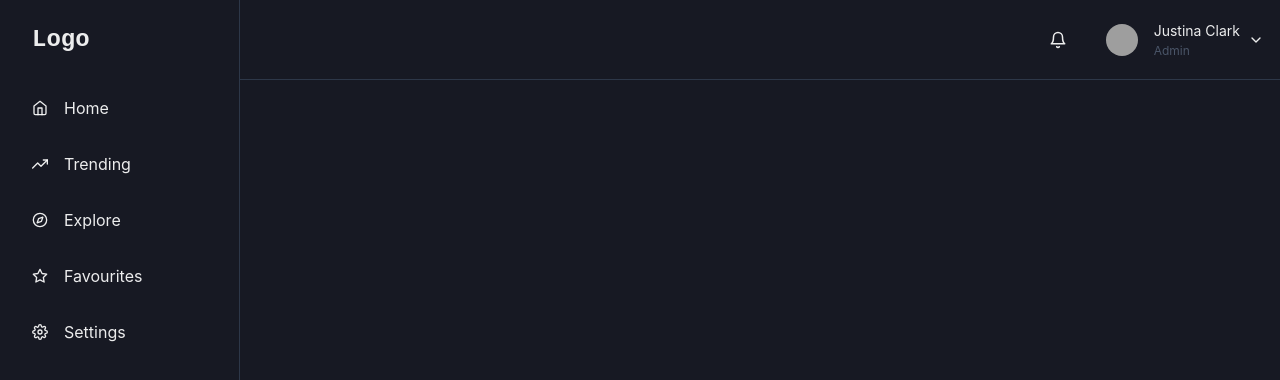
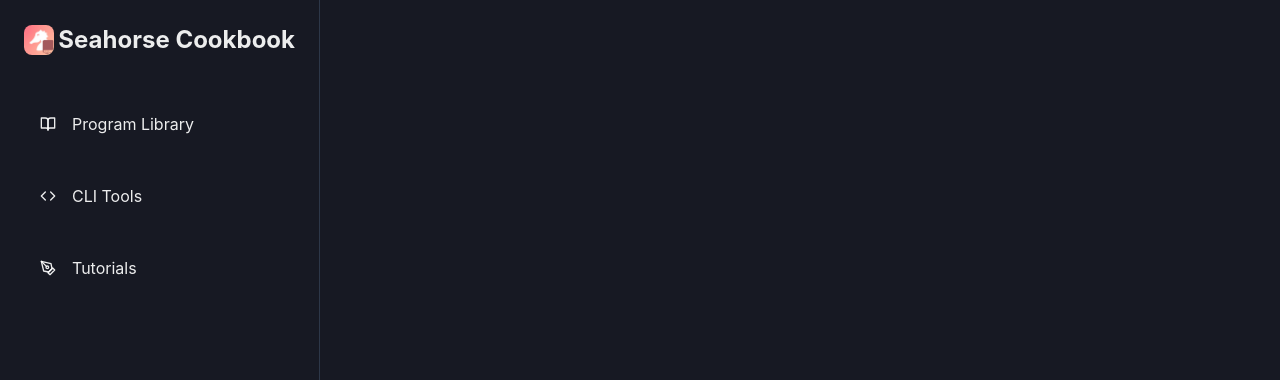
Before and after one commit to SuperteamDAO/seahorse-cookbook, a Next.js app: page / in a window 1280 px wide. Shown: the top 380 px of the page. Built offline with nearby package versions, Linux system fonts and the light colour scheme; grey boxes are pictures that could not be loaded.

Commit message:
feat: Fixed and styled Sidebar

```diff
--- a/components/Sidebar.tsx
+++ b/components/Sidebar.tsx
@@ -1,12 +1,8 @@
 import React, { ReactNode } from "react";
 import {
-	IconButton,
-	Avatar,
 	Box,
 	CloseButton,
 	Flex,
-	HStack,
-	VStack,
 	Icon,
 	useColorModeValue,
 	Link,
@@ -16,35 +12,23 @@ import {
 	useDisclosure,
 	BoxProps,
 	FlexProps,
-	Menu,
-	MenuButton,
-	MenuDivider,
-	MenuItem,
-	MenuList,
+	IconButton,
 } from "@chakra-ui/react";
-import {
-	FiHome,
-	FiTrendingUp,
-	FiCompass,
-	FiStar,
-	FiSettings,
-	FiMenu,
-	FiBell,
-	FiChevronDown,
-} from "react-icons/fi";
+import { FiCode, FiBookOpen, FiPenTool, FiMenu } from "react-icons/fi";
 import { IconType } from "react-icons";
 import { ReactText } from "react";
+import CookbookLogo from "../public/CookBookLogo.png";
+import Image from "next/image";
 
 interface LinkItemProps {
 	name: string;
 	icon: IconType;
+	disabled: boolean;
 }
 const LinkItems: Array<LinkItemProps> = [
-	{ name: "Home", icon: FiHome },
-	{ name: "Trending", icon: FiTrendingUp },
-	{ name: "Explore", icon: FiCompass },
-	{ name: "Favourites", icon: FiStar },
-	{ name: "Settings", icon: FiSettings },
+	{ name: "Program Library", icon: FiBookOpen, disabled: false },
+	{ name: "CLI Tools", icon: FiCode, disabled: true },
+	{ name: "Tutorials", icon: FiPenTool, disabled: true },
 ];
 
 export default function Sidebar() {
@@ -62,7 +46,8 @@ export default function Sidebar() {
 				onClose={onClose}
 				returnFocusOnClose={false}
 				onOverlayClick={onClose}
-				size="full">
+				size="full"
+			>
 				<DrawerContent>
 					<SidebarContent onClose={onClose} />
 				</DrawerContent>
@@ -87,18 +72,38 @@ const SidebarContent = ({ onClose, ...rest }: SidebarProps) => {
 			bg={useColorModeValue("white", "gray.900")}
 			borderRight="1px"
 			borderRightColor={useColorModeValue("gray.200", "gray.700")}
-			w={{ base: "full", md: 60 }}
+			w={{ base: "full", md: 80 }}
 			pos="fixed"
 			h="full"
-			{...rest}>
-			<Flex h="20" alignItems="center" mx="8" justifyContent="space-between">
-				<Text fontSize="2xl" fontFamily="monospace" fontWeight="bold">
-					Logo
+			{...rest}
+		>
+			<Flex
+				h="20"
+				alignItems="center"
+				mx="6"
+				justifyContent="space-between"
+			>
+				<Image
+					src={CookbookLogo}
+					height={30}
+					width={30}
+					style={{ borderRadius: 8, marginRight: 0 }}
+				/>
+				<Text fontSize="2xl" fontWeight="bold">
+					Seahorse Cookbook
 				</Text>
-				<CloseButton display={{ base: "flex", md: "none" }} onClick={onClose} />
+				<CloseButton
+					display={{ base: "flex", md: "none" }}
+					onClick={onClose}
+				/>
 			</Flex>
 			{LinkItems.map((link) => (
-				<NavItem key={link.name} icon={link.icon}>
+				<NavItem
+					mt={4}
+					key={link.name}
+					icon={link.icon}
+					linkDisabled={link.disabled}
+				>
 					{link.name}
 				</NavItem>
 			))}
@@ -109,32 +114,44 @@ const SidebarContent = ({ onClose, ...rest }: SidebarProps) => {
 interface NavItemProps extends FlexProps {
 	icon: IconType;
 	children: ReactText;
+	linkDisabled: boolean;
 }
-const NavItem = ({ icon, children, ...rest }: NavItemProps) => {
+const NavItem = ({ icon, linkDisabled, children, ...rest }: NavItemProps) => {
 	return (
 		<Link
 			href="#"
 			style={{ textDecoration: "none" }}
-			_focus={{ boxShadow: "none" }}>
+			_focus={{ boxShadow: "none" }}
+		>
 			<Flex
 				align="center"
 				p="4"
-				mx="4"
+				mx="6"
 				borderRadius="lg"
 				role="group"
-				cursor="pointer"
-				_hover={{
-					bg: "cyan.400",
-					color: "white",
-				}}
-				{...rest}>
+				cursor={linkDisabled ? "not-allowed" : "pointer"}
+				_hover={
+					linkDisabled
+						? {
+								bg: "#4d586e",
+								color: "#b5b5b5",
+						  }
+						: {
+								bg: "#FB7185",
+								color: "#171923",
+						  }
+				}
+				{...rest}
+			>
 				{icon && (
 					<Icon
 						mr="4"
 						fontSize="16"
-						_groupHover={{
-							color: "white",
-						}}
+						_groupHover={
+							linkDisabled
+								? { color: "#b5b5b5" }
+								: { color: "#171923" }
+						}
 						as={icon}
 					/>
 				)}
@@ -154,11 +171,9 @@ const MobileNav = ({ onOpen, ...rest }: MobileProps) => {
 			px={{ base: 4, md: 4 }}
 			height="20"
 			alignItems="center"
-			bg={useColorModeValue("white", "gray.900")}
-			borderBottomWidth="1px"
-			borderBottomColor={useColorModeValue("gray.200", "gray.700")}
 			justifyContent={{ base: "space-between", md: "flex-end" }}
-			{...rest}>
+			{...rest}
+		>
 			<IconButton
 				display={{ base: "flex", md: "none" }}
 				onClick={onOpen}
@@ -171,57 +186,15 @@ const MobileNav = ({ onOpen, ...rest }: MobileProps) => {
 				display={{ base: "flex", md: "none" }}
 				fontSize="2xl"
 				fontFamily="monospace"
-				fontWeight="bold">
-				Logo
+				fontWeight="bold"
+			>
+				<Image
+					src={CookbookLogo}
+					height={40}
+					width={40}
+					style={{ borderRadius: 8 }}
+				/>
 			</Text>
-
-			<HStack spacing={{ base: "0", md: "6" }}>
-				<IconButton
-					size="lg"
-					variant="ghost"
-					aria-label="open menu"
-					icon={<FiBell />}
-				/>
-				<Flex alignItems={"center"}>
-					<Menu>
-						<MenuButton
-							py={2}
-							transition="all 0.3s"
-							_focus={{ boxShadow: "none" }}>
-							<HStack>
-								<Avatar
-									size={"sm"}
-									src={
-										"https://images.unsplash.com/photo-1619946794135-5bc917a27793?ixlib=rb-0.3.5&q=80&fm=jpg&crop=faces&fit=crop&h=200&w=200&s=b616b2c5b373a80ffc9636ba24f7a4a9"
-									}
-								/>
-								<VStack
-									display={{ base: "none", md: "flex" }}
-									alignItems="flex-start"
-									spacing="1px"
-									ml="2">
-									<Text fontSize="sm">Justina Clark</Text>
-									<Text fontSize="xs" color="gray.600">
-										Admin
-									</Text>
-								</VStack>
-								<Box display={{ base: "none", md: "flex" }}>
-									<FiChevronDown />
-								</Box>
-							</HStack>
-						</MenuButton>
-						<MenuList
-							bg={useColorModeValue("white", "gray.900")}
-							borderColor={useColorModeValue("gray.200", "gray.700")}>
-							<MenuItem>Profile</MenuItem>
-							<MenuItem>Settings</MenuItem>
-							<MenuItem>Billing</MenuItem>
-							<MenuDivider />
-							<MenuItem>Sign out</MenuItem>
-						</MenuList>
-					</Menu>
-				</Flex>
-			</HStack>
 		</Flex>
 	);
 };
```
Also changed, not shown: public/CookBookLogo.png (added).
